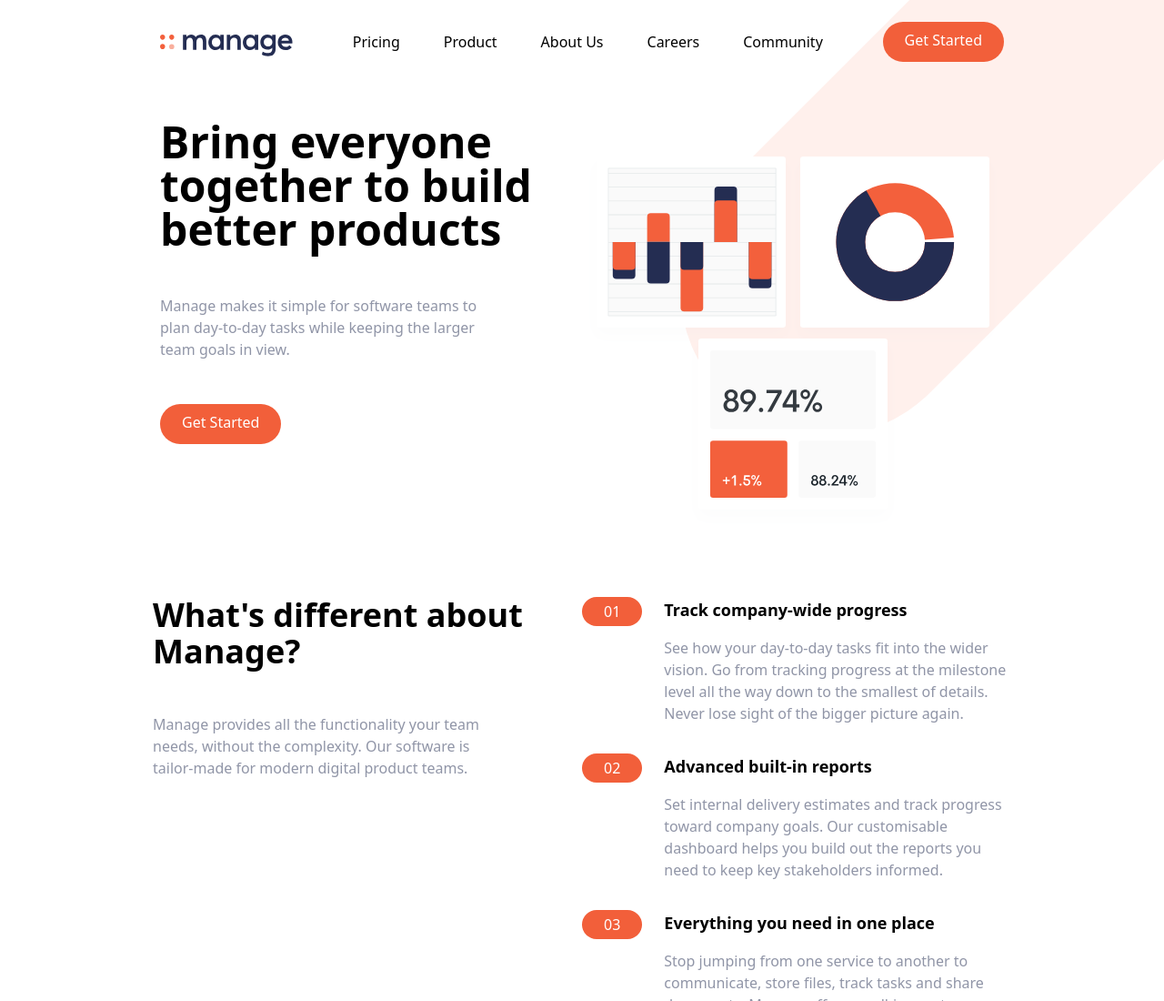
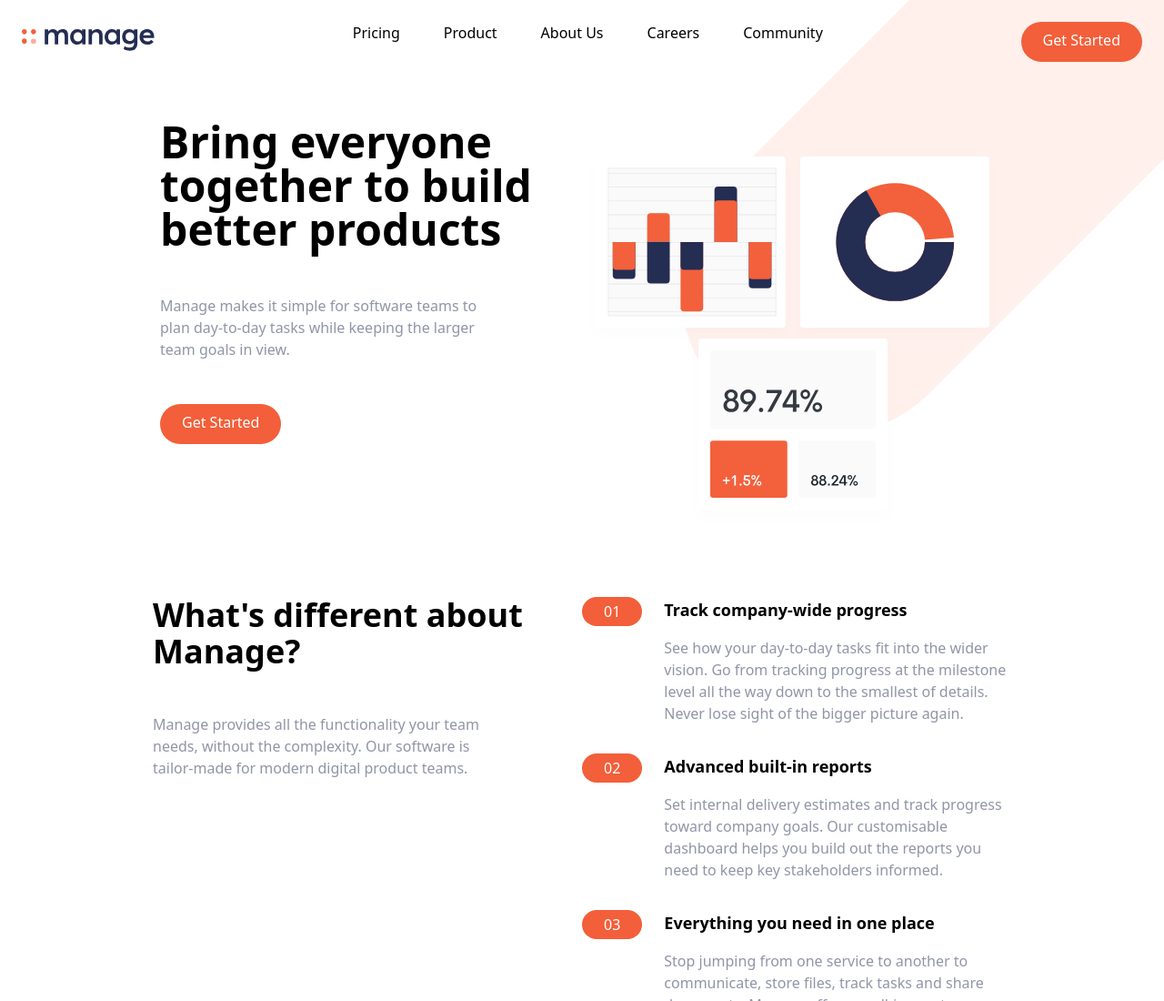
Before and after one commit to TeeHigh/Manager-Tailwind-, a website: page index.html in a window 1280 px wide. Shown: the top 1100 px of the page at 91% size. Drawn offline with Linux system fonts and the light colour scheme.

Commit message:
Adjusted navbar styling

```diff
--- a/index.html
+++ b/index.html
@@ -11,9 +11,9 @@
 </head>
 <body id="body" class="dark:bg-veryDarkBlue dark:bg-darkModeSvg">
     <!-- ----Navbar---- -->
-    <nav class="relative container mx-auto p-6">
+    <nav class="relative justify-between mx-1 p-6">
         <!-- ----Flex container---- -->
-        <div class="flex items-center justify-between">
+        <div class="flex md:items-center justify-between">
             <!-- ----logo---- -->
             <div class="pt-2" id="logo">
                 <!-- <img src="./images/logo.svg" alt="Manage Logo"> -->
@@ -33,7 +33,7 @@
             </div>
 
             <!-- Hamburger Icon -->
-            <button id="menu-btn" class="block hamburger md:hidden focus:outline-none self-center" data-modal-target="menu">
+            <button id="menu-btn" class="block hamburger lg:hidden focus:outline-none self-center" data-modal-target="menu">
                 <span class="hamburger-top"></span>
                 <span class="hamburger-middle"></span>
                 <span class="hamburger-bottom"></span>
```
